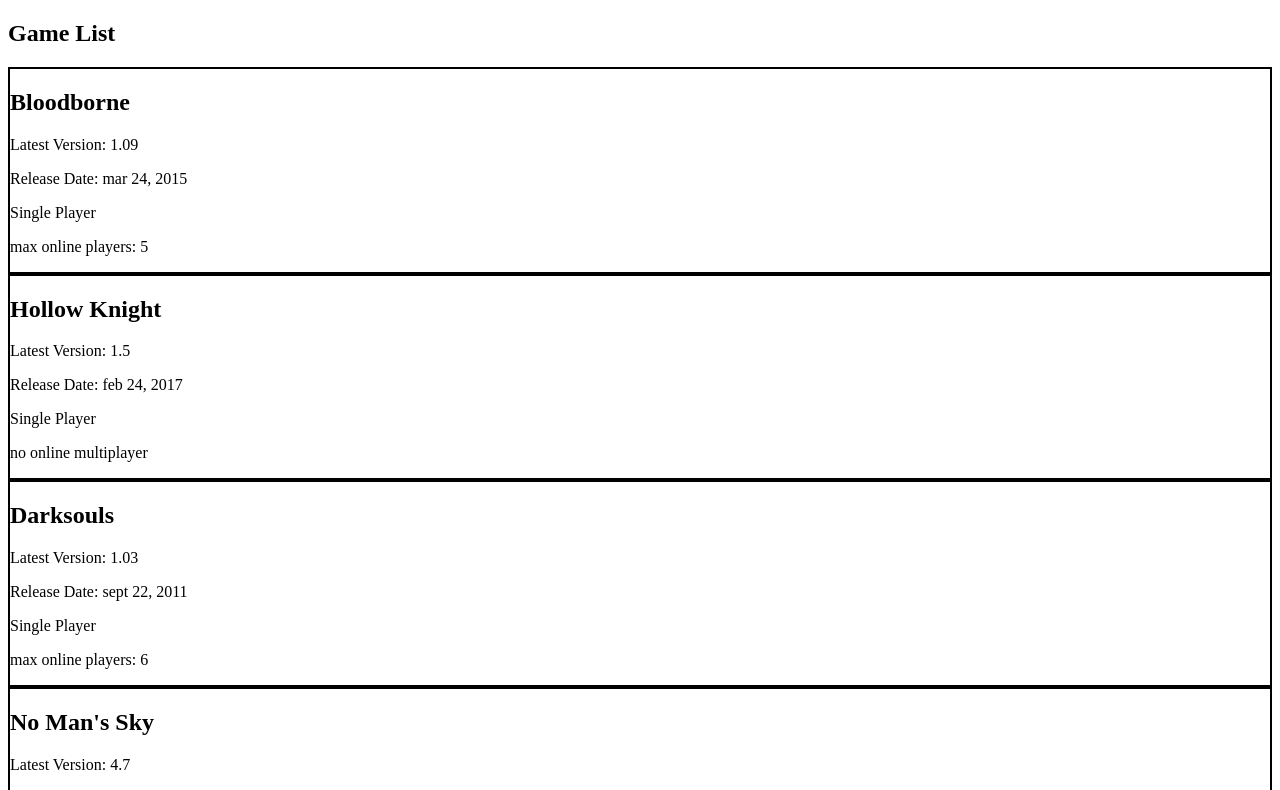
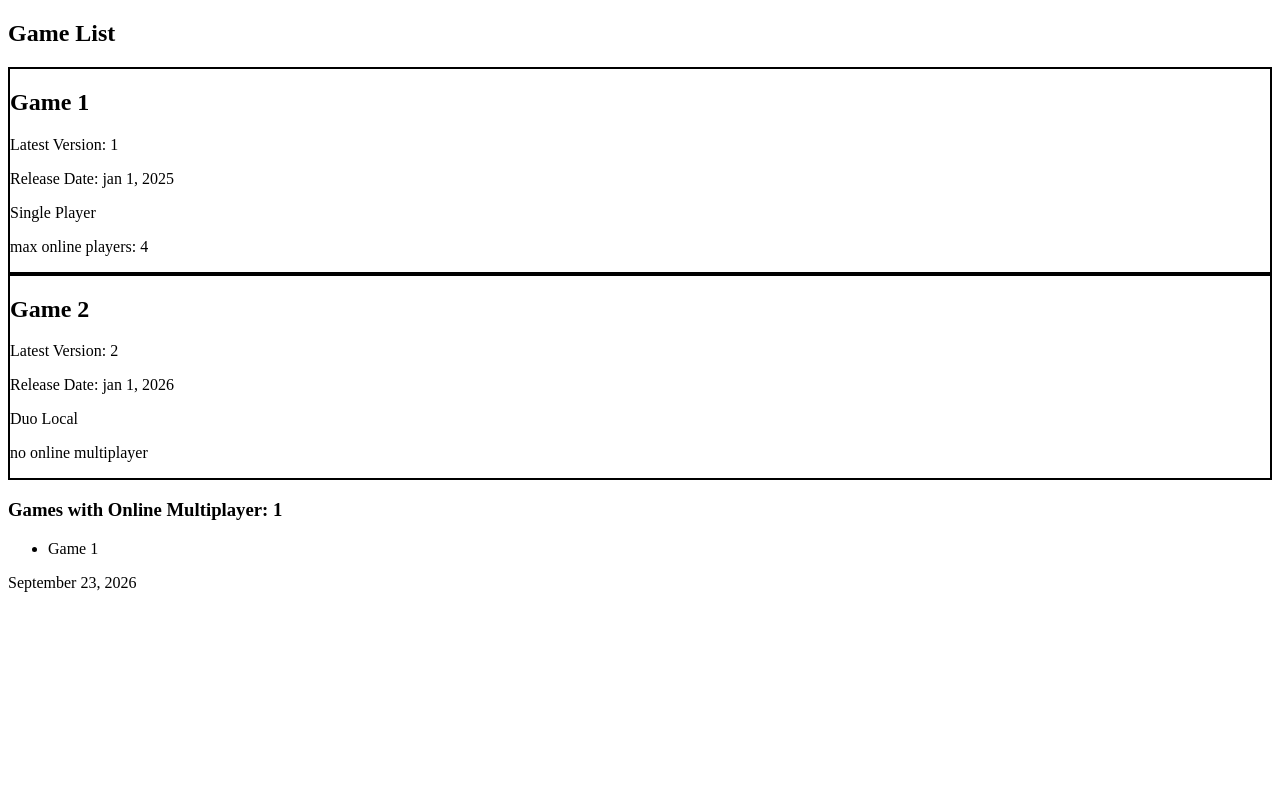
Before and after one commit to 0883634/Liam_Jones_Learning_AngularF26, an Angular app: page / in a window 1280 px wide. Shown: the top 790 px of the page. Built offline with nearby package versions, Linux system fonts and the light colour scheme.

Commit message:
finished the mock data collection.

```diff
--- a/src/app/app.config.ts
+++ b/src/app/app.config.ts
@@ -2,6 +2,8 @@
 import { provideRouter } from '@angular/router';
 import { routes } from './app.routes';
 import {APP_CONFIG} from './shared/config/configuration'
+import { GameCollection } from './services/game-collection';
+import { MockGameCollection } from './services/mock-game-collection';
 
 export const appConfig: ApplicationConfig = {
   providers: [
@@ -11,8 +13,16 @@
       provide: APP_CONFIG,
       useValue: {
         apiBaseUrl: 'https://placeholder.example.com/api',
-        defaultFilter: 'single'
+        //** THE THING I NEED TO CHANGE TO ALTER THE FILTER **//
+        defaultFilter: 'all',
+        //** ********************************************** **//
       },
+    },
+    {
+      provide: GameCollection,
+      //** THE THING I NEED TO TOGGLE WHEN I NEED TO USE THE MOCK COLLECTION **//
+      useClass: MockGameCollection,
+      //** ***************************************************************** **//
     },
   ],
 };
--- a/src/app/services/game-collection.ts
+++ b/src/app/services/game-collection.ts
@@ -71,6 +71,7 @@
         return this.games();
     }
   }); // i'll admit i got a little experimental here. hopefully i didnt do anything i wasnt supposed to.
+
   onlineGames = computed(() => this.gamesList().filter((game) => game.onlinePlayers !== undefined));
 
   onlineGameCount = computed(() => this.onlineGames().length);
--- /dev/null
+++ b/src/app/services/mock-game-collection.ts
@@ -0,0 +1,58 @@
+import { Service, signal, computed, effect, inject } from '@angular/core';
+import { Game } from '../shared/models/game';
+import { APP_CONFIG } from '../shared/config/configuration';
+
+@Service()
+export class MockGameCollection {
+  private config = inject(APP_CONFIG);
+
+  private games = signal<Game[]>([
+    {
+      id: 1,
+      name: 'Game 1',
+      latestVer: 1.0,
+      releaseDate: 'jan 1, 2025',
+      localPlayers: 1,
+      onlinePlayers: 4,
+    },
+    {
+      id: 2,
+      name: 'Game 2',
+      latestVer: 2.0,
+      releaseDate: 'jan 1, 2026',
+      localPlayers: 2,
+    },
+  ]);
+
+  gamesList = computed(() => {
+    switch (this.config.defaultFilter) {
+      case 'all':
+        return this.games();
+      case 'single':
+        return this.games().filter((game) => game.localPlayers == 1);
+      case 'duo':
+        return this.games().filter((game) => game.localPlayers == 2);
+      case 'squad':
+        return this.games().filter((game) => game.localPlayers == 4);
+      default:
+        return this.games();
+    }
+  }); // i'll admit i got a little experimental here. hopefully i didnt do anything i wasnt supposed to.
+
+  onlineGames = computed(() => this.gamesList().filter((game) => game.onlinePlayers !== undefined));
+
+  onlineGameCount = computed(() => this.onlineGames().length);
+
+  constructor() {
+    effect(() => {
+      console.log('Size of games collection: ', this.gamesList());
+    });
+  }
+  removeGame(id: number): void {
+    this.games.update((list) => list.filter((game) => game.id !== id));
+  }
+
+  addGame(newGame: Game): void {
+    this.games.update((list) => [...list, newGame]);
+  }
+}
```
